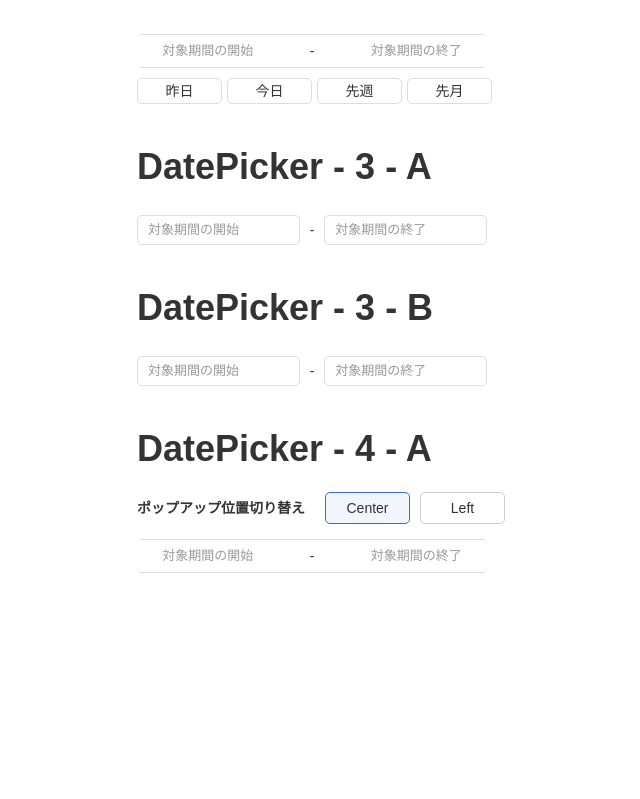
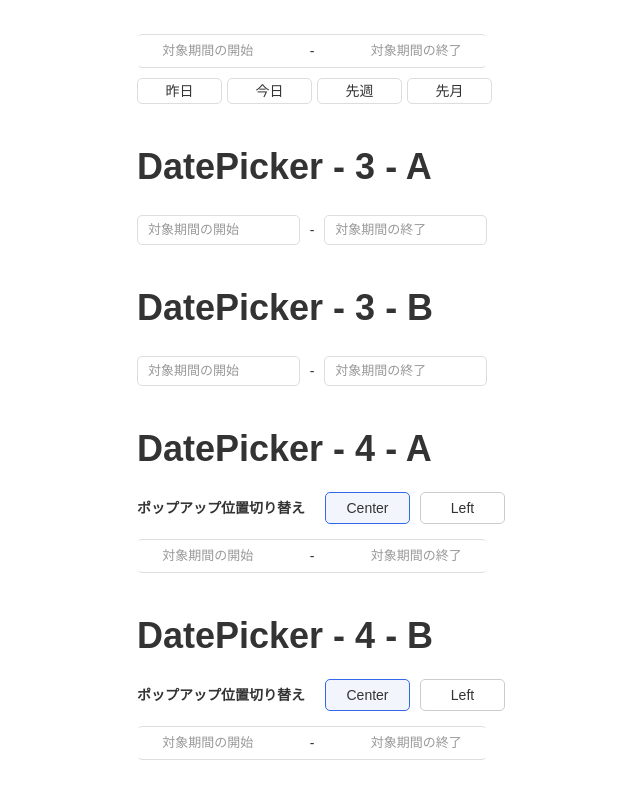
Before and after one commit to zukki30/datepicker-custom, a Vue app: page / in a window 1280 px wide. Shown: the part 285-1084 px from the top of the page, without its empty margins (103-743 px from the left). Built offline with nearby package versions, Linux system fonts and the light colour scheme; the HTML template or start-up script is replaced by a standard one; a web font is replaced by a local one.

Commit message:
feat: Add component to Home

```diff
--- a/src/components/AlignChange.vue
+++ b/src/components/AlignChange.vue
@@ -27,7 +27,7 @@ import { Component, Vue, Emit, Prop } from "vue-property-decorator";
 
 @Component
 export default class AlignChange extends Vue {
-  @Prop({ type: String, default: null })
+  @Prop({ type: String, default: "" })
   align!: string;
 
   @Emit("click")
--- a/src/views/Home.vue
+++ b/src/views/Home.vue
@@ -41,32 +41,27 @@
     /> -->
 
     <h2>DatePicker - 4 - A</h2>
-    <div class="align-change">
-      <div class="align-change__label">ポップアップ位置切り替え</div>
-      <ul class="align-change__select">
-        <li
-          :class="{
-            current: datapicker4APopup === 'center'
-          }"
-          @click="onDatePicker4APopupAlignChange('center')"
-        >
-          Center
-        </li>
-        <li
-          :class="{
-            current: datapicker4APopup === 'left'
-          }"
-          @click="onDatePicker4APopupAlignChange('left')"
-        >
-          Left
-        </li>
-      </ul>
-    </div>
+    <AlignChange
+      :align="datapicker4APopup"
+      @click="onDatePicker4APopupAlignChange"
+    />
     <DateRangeConfirmPicker
       :selected-dates="datepicker4ADates"
       :disabled-dates="disabledDates"
       :align="datapicker4APopup"
       @input="onDateRangeConfirmPickerInput"
+    />
+
+    <h2>DatePicker - 4 - B</h2>
+    <AlignChange
+      :align="datapicker4BPopup"
+      @click="onDatePicker4BPopupAlignChange"
+    />
+    <DateRangeConfirmCanselInputPicker
+      :selected-dates="datepicker4BDates"
+      :disabled-dates="disabledDates"
+      :align="datapicker4BPopup"
+      @input="onDateRangeConfirmCanselInputPicker"
     />
   </div>
 </template>
@@ -85,6 +80,8 @@ import DatePickerRangeInput from "@/components/date-picker/DatePickerRangeInput.
 import DateRangeConfirmPicker from "@/components/date-picker/DateRangeConfirmPicker.vue";
 import PeriodDirectSelect from "@/components/date-picker/PeriodDirectSelect.vue";
 import DatePickerRangeChangeInput from "@/components/date-picker/DatePickerRangeChangeInput.vue";
+import AlignChange from "@/components/AlignChange.vue";
+import DateRangeConfirmCanselInputPicker from "@/components/date-picker/DateRangeConfirmCanselInputPicker.vue";
 
 @Component({
   components: {
@@ -93,7 +90,9 @@ import DatePickerRangeChangeInput from "@/components/date-picker/DatePickerRange
     DatePickerRangeInput,
     DateRangeConfirmPicker,
     PeriodDirectSelect,
-    DatePickerRangeChangeInput
+    DatePickerRangeChangeInput,
+    DateRangeConfirmCanselInputPicker,
+    AlignChange
   }
 })
 export default class Home extends Vue {
@@ -105,8 +104,10 @@ export default class Home extends Vue {
   datepicker3BDates: DateRange | null = null;
 
   datepicker4ADates: DateRange | null = null;
+  datapicker4APopup: string = "center";
 
-  datapicker4APopup: string = "center";
+  datepicker4BDates: DateRange | null = null;
+  datapicker4BPopup: string = "center";
 
   onAInput(dates: DateRange) {
     this.datepicker3ADates = null;
@@ -134,8 +135,18 @@ export default class Home extends Vue {
     }
   }
 
+  onDateRangeConfirmCanselInputPicker(dates: DateRange | null) {
+    if (dates !== null) {
+      this.datepicker4BDates = dates;
+    }
+  }
+
   onDatePicker4APopupAlignChange(value: string) {
     this.datapicker4APopup = value;
+  }
+
+  onDatePicker4BPopupAlignChange(value: string) {
+    this.datapicker4BPopup = value;
   }
 
   get disabledDates(): DateRange {
```
